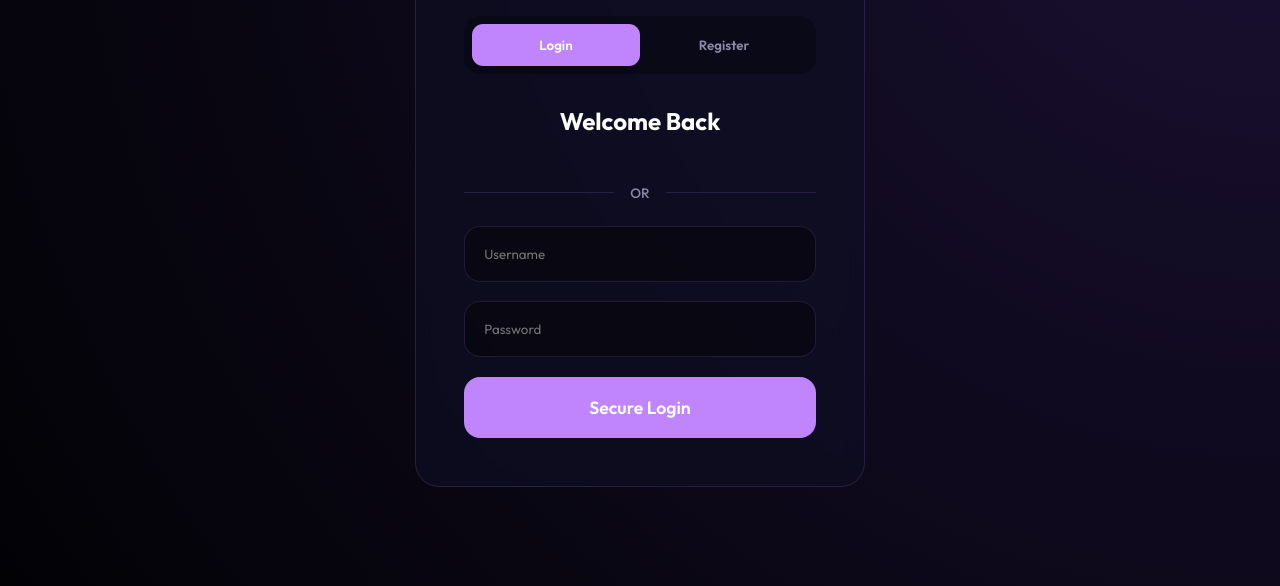
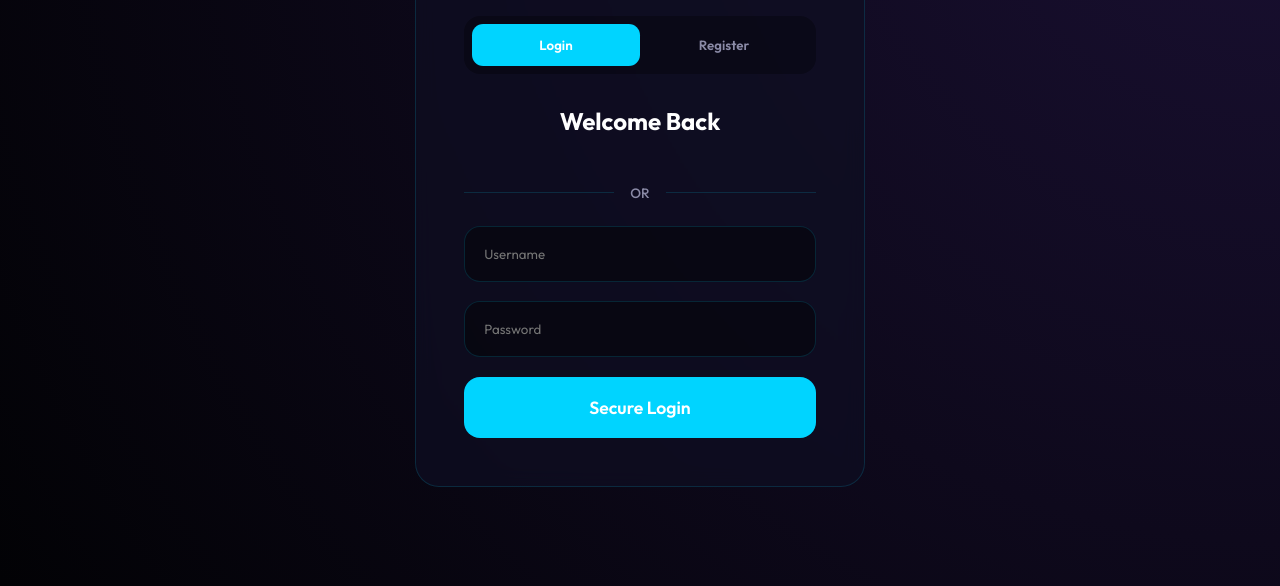
Before and after one commit to Mosinali10/rudbank, a website: page public/index.html in a window 1280 px wide. Shown: the part 214-800 px from the top of the page. Drawn offline with nearby package versions, Linux system fonts and the light colour scheme; no server answers.

Commit message:
Test: Change primary color to cyan for deployment verification

```diff
--- a/public/index.html
+++ b/public/index.html
@@ -4,7 +4,7 @@
 <head>
     <meta charset="UTF-8">
     <meta name="viewport" content="width=device-width, initial-scale=1.0">
-    <title>Kodbank | Premium Wealth Management</title>
+    <title>Kodbank | Premium Wealth Management - UPDATED</title>
     <!-- CSS with cache buster -->
     <link rel="stylesheet" href="style.css?v=3">
     <!-- Font -->
--- a/public/style.css
+++ b/public/style.css
@@ -5,16 +5,16 @@
     --bg-dark: #08081a;
     --sidebar-bg: #050512;
     --card-bg: rgba(15, 15, 35, 0.7);
-    --primary: #c084fc;
-    /* Amethyst Purple */
-    --primary-glow: rgba(192, 132, 252, 0.4);
+    --primary: #00d4ff;
+    /* Bright Cyan - CHANGED FOR TESTING */
+    --primary-glow: rgba(0, 212, 255, 0.4);
     --secondary: #22d3ee;
     /* Cyber Cyan */
     --text-white: #ffffff;
     --text-muted: #8b8ba7;
     --success: #00f59b;
     --danger: #ff4d88;
-    --glass-border: rgba(192, 132, 252, 0.15);
+    --glass-border: rgba(0, 212, 255, 0.15);
 }
 
 * {
```
